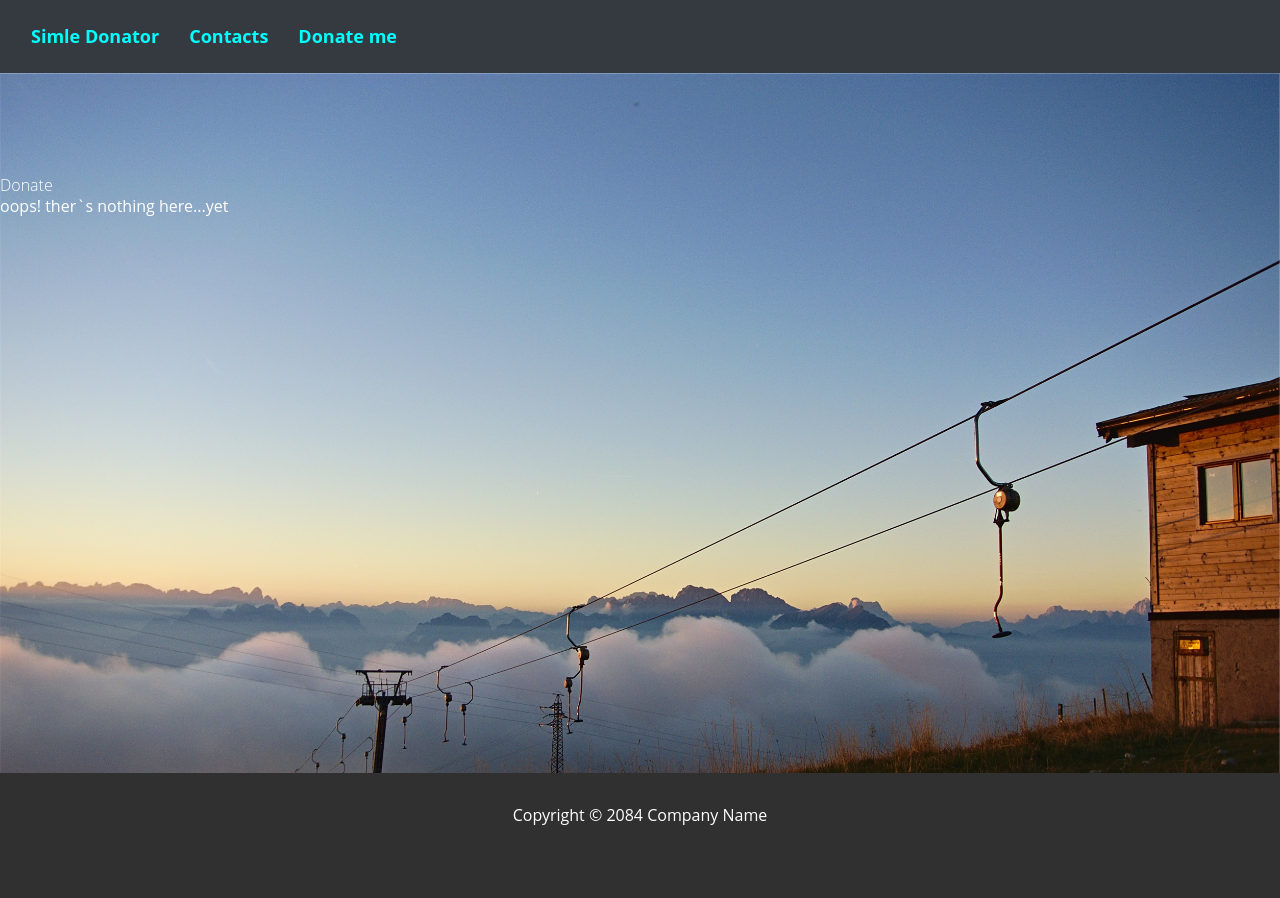
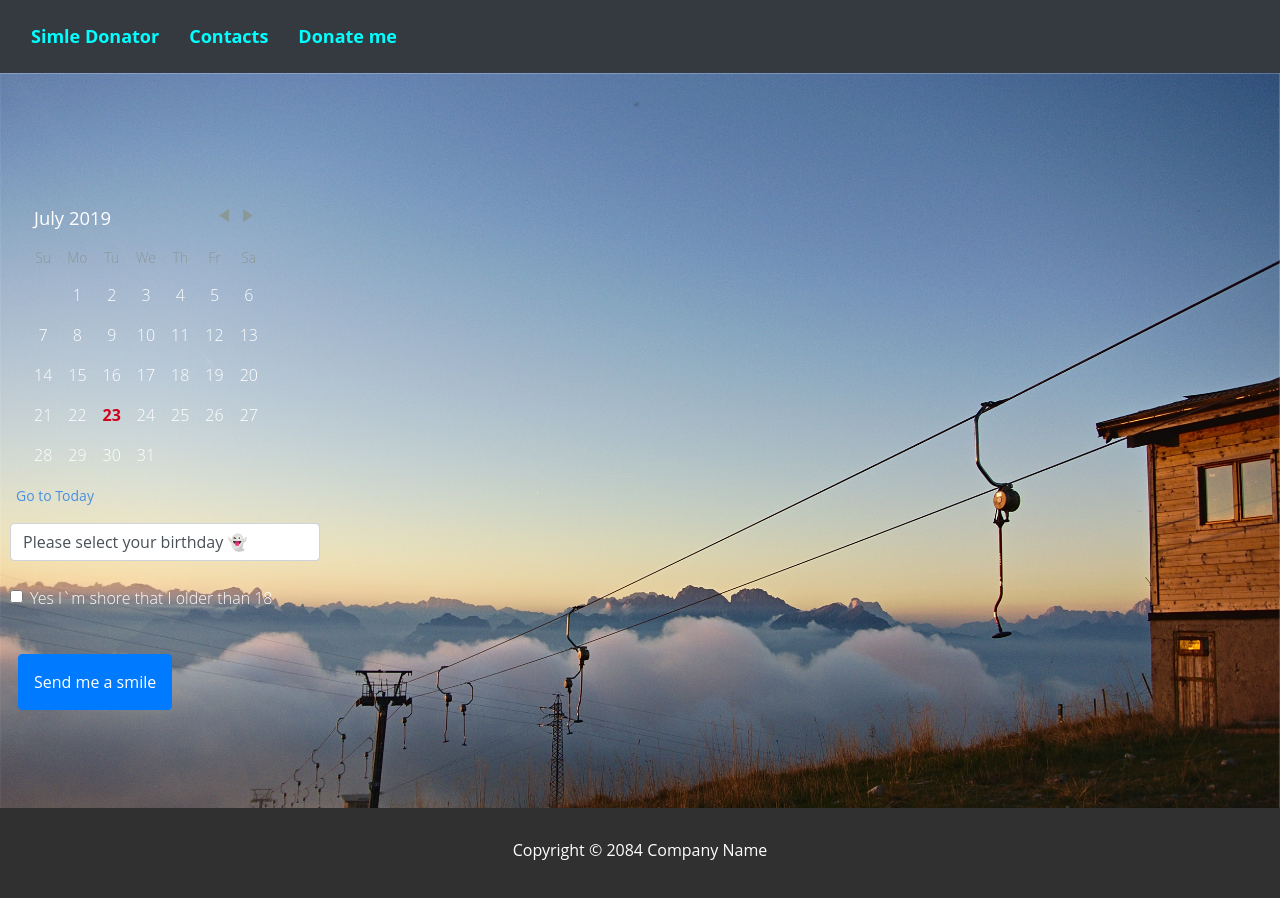
Before and after one commit to Alex-coder-ui/Smile-Donator, a React (Create React App) app: page /Donate in a window 1280 px wide. Shown: the top 898 px of the page. Before the commit the page ends 873 px from the top, so only its background shows below. Built offline with nearby package versions, Linux system fonts and the light colour scheme.

Commit message:
added donate page

```diff
--- a/package.json
+++ b/package.json
@@ -13,6 +13,8 @@
     "react-bootstrap-date-picker": "^5.1.0",
     "react-bootstrap-validation": "^0.1.11",
     "react-calendar": "^2.19.0",
+    "react-datepicker": "^2.8.0",
+    "react-day-picker": "^7.3.0",
     "react-dom": "^16.8.6",
     "react-router-dom": "^5.0.1",
     "react-scripts": "3.0.1"
--- a/src/components/Dates.js
+++ b/src/components/Dates.js
@@ -1,22 +1,72 @@
-import React, {Component} from 'react'
-import Calendar from 'react-calendar'
 
-export default class Dates extends Component {
-    state = {
-        date: new Date(),
+import React from 'react';
+import DayPicker from 'react-day-picker';
+import 'react-day-picker/lib/style.css';
+
+const currentYear = new Date().getFullYear();
+const fromMonth = new Date(currentYear, 0);
+const toMonth = new Date(currentYear + 10, 11);
+
+export function YearMonthForm({ date, localeUtils, onChange }) {
+    const months = localeUtils.getMonths();
+
+    const years = [];
+    for (let i = fromMonth.getFullYear(); i <= toMonth.getFullYear(); i += 1) {
+        years.push(i);
     }
 
-    onChange = date => this.setState({date})
+    const handleChange = function handleChange(e) {
+        const { year, month } = e.target.form;
+        onChange(new Date(year.value, month.value));
+    };
 
+    return (
+        <form className="DayPicker-Caption">
+            <select name="month" onChange={handleChange} value={date.getMonth()}>
+                {months.map((month, i) => (
+                    <option key={month} value={i}>
+                        {month}
+                    </option>
+                ))}
+            </select>
+            <select name="year" onChange={handleChange} value={date.getFullYear()}>
+                {years.map(year => (
+                    <option key={year} value={year}>
+                        {year}
+                    </option>
+                ))}
+            </select>
+        </form>
+    );
+}
+
+export default class Example extends React.Component {
+    constructor(props) {
+        super(props);
+        this.handleYearMonthChange = this.handleYearMonthChange.bind(this);
+        this.state = {
+            month: fromMonth,
+        };
+    }
+    handleYearMonthChange(month) {
+        this.setState({ month });
+    }
     render() {
         return (
-            <div>
-                <Calendar className={"Dates"}
-                          onChange={this.onChange}
-                          value={this.state.date}
+            <div className="YearNavigation">
+                <DayPicker
+                    month={this.state.month}
+                    fromMonth={fromMonth}
+                    toMonth={toMonth}
+                    captionElement={({ date, localeUtils }) => (
+                        <YearMonthForm
+                            date={date}
+                            localeUtils={localeUtils}
+                            onChange={this.handleYearMonthChange}
+                        />
+                    )}
                 />
             </div>
-
         );
     }
 }
--- a/src/components/Donate.js
+++ b/src/components/Donate.js
@@ -1,17 +1,127 @@
 import React, {Component} from 'react'
+import Button from "react-bootstrap/Button";
+import Form from "react-bootstrap/Form";
+import DayPicker from 'react-day-picker';
+import 'react-day-picker/lib/style.css';
+
+
+import axios from 'axios'
 
 export default class Donate extends Component {
 
-    render() {
-        return (
-            <div className={"Donate"}>
-            Donate
-            <h6>oops!
-                ther`s nothing here...yet
-            </h6>
-        </div>
+    constructor(props) {
+        super(props);
+        this.state = {
+            age: "",
+            validated: false,
+            selectedDay: null
+        };
+        this.handleDayClick = this.handleDayClick.bind(this);
+        this.handleAgeChange = this.handleAgeChange.bind(this);
+        this.submitButtonClick = this.submitButtonClick.bind(this);
+        this.getAge = this.getAge.bind(this);
 
-    );
     }
 
+
+    handleDayClick(day, {selected}) {
+        this.setState({
+            selectedDay: selected ? undefined : day,
+        });
+    }
+
+    handleAgeChange(event) {
+        this.setState({
+            age: event.target.value
+        });
+    }
+
+    getAge() {
+        this.setState({
+            age: new Date().getFullYear() - this.state.selectedDay.getFullYear()
+        });
+    }
+
+
+    submitButtonClick(event) {
+            let validated = event.target.checkValidity();
+            event.preventDefault();
+
+            if (this.state.age > 1) {
+                this.setState
+                ({validated:true});
+                if (validated) {
+                    let comment = {
+                        age: this.state.age
+                    };
+
+                    axios.post('/comment', comment)
+                        .then(function (response) {
+                            console.log('A smile was submitted: ' + comment);
+                            console.log(response);
+                        })
+                        .catch(function (error) {
+                            console.log(error);
+                        });
+
+                    this.setState({validated: true});
+                } else {
+                    console.log('Nothing was submitted');
+                    this.setState({validated: true});
+                }
+            }
+
+
+
+    }
+
+
+    render() {
+
+        const validated = this.state.validated;
+        const age = this.state.age;
+
+
+        return (
+            <div className="Donate">
+                <Form noValidate validated={validated} onSubmit={this.submitButtonClick}>
+                    <Form.Row>
+                        <Form.Group md="4" controlId="validationCustom01"
+                                    style={{width: "24%", margin: "15px", padding: "auto"}}>
+                            <DayPicker
+                                selectedDays={this.state.selectedDay}
+                                onDayClick={this.handleDayClick}
+                                todayButton="Go to Today"
+                                modifiers={{
+                                    foo: new Date(),
+                                }}
+                                onTodayButtonClick={(day, modifiers) => console.log(day, modifiers)}/>
+                            <Form.Control
+                                value={this.state.selectedDay
+                                    ? this.state.selectedDay.toLocaleDateString()
+                                    : 'Please select your birthday 👻'}
+                                onChange={this.handleAgeChange}
+                                required
+                                type="text"
+                                placeholder="Age"
+                            />
+                            <Form.Control.Feedback>Looks good!</Form.Control.Feedback>
+                        </Form.Group>
+                    </Form.Row>
+
+
+                    <Form.Group style={{padding: "10px"}}>
+                        <Form.Check
+                            required
+                            label="Yes I`m shore that I older than 18"
+                            feedback="You must be 18 or older."
+                        />
+                    </Form.Group>
+
+                    <Button type="submit" style={{padding: "15px", margin: "18px"}}>Send me a smile</Button>
+                </Form>
+            </div>)
+
+
+    }
 }
--- a/src/components/css/style.css
+++ b/src/components/css/style.css
@@ -82,8 +82,11 @@ h2 span {
 }
 
 /* end Contacts */
+
 /* start Donate */
 .Donate {
+
+
     background: url('../images/bg3.jpg') no-repeat;
     background-size: cover;
     padding-top: 100px;
@@ -91,6 +94,7 @@ h2 span {
     min-height: 700px;
 
 }
+
 
 /* end Donate */
 
```
Also changed, not shown: src/components/Contacts.js (+5 -4 lines), 1 other file (tests, documents, lock files or other folders).
